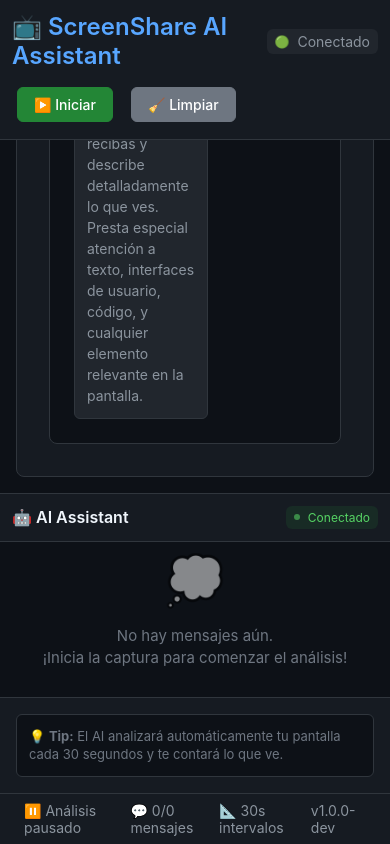
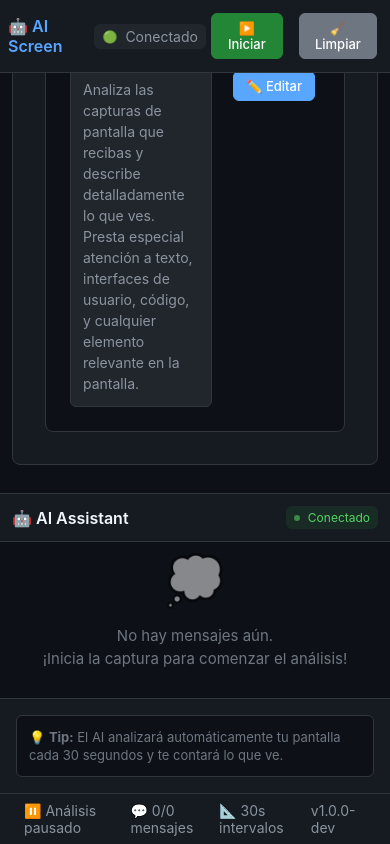
Before and after one commit to maikar1995/screenshare-web, a React (Vite) app: page / in a window 390 px wide. Built offline with nearby package versions, Linux system fonts and the light colour scheme.

Commit message:
finish set up

```diff
--- a/src/components/Layout/Header.tsx
+++ b/src/components/Layout/Header.tsx
@@ -59,7 +59,7 @@ export const Header: React.FC<HeaderProps> = ({
     <header className="app-header">
       <div className="header-left">
         <h1 className="app-title">
-          📺 ScreenShare AI Assistant
+          🤖 AI Screen
         </h1>
         <div className="connection-status">
           <span className="status-icon">{getConnectionStatusIcon()}</span>
--- a/src/styles/chat.css
+++ b/src/styles/chat.css
@@ -4,6 +4,7 @@
   flex-direction: column;
   height: 100%;
   background: #0d1117;
+  overflow: hidden;
 }
 
 .chat-header {
@@ -67,10 +68,12 @@
 .chat-messages {
   flex: 1;
   overflow-y: auto;
+  overflow-x: hidden;
   padding: 1rem;
   display: flex;
   flex-direction: column;
   gap: 1rem;
+  max-height: 100%;
 }
 
 .chat-messages::-webkit-scrollbar {
--- a/src/styles/layout.css
+++ b/src/styles/layout.css
@@ -13,10 +13,11 @@
   display: flex;
   align-items: center;
   justify-content: space-between;
-  padding: 0.75rem 1.5rem;
+  padding: 0.5rem 1rem;
   background: #161b22;
   border-bottom: 1px solid #30363d;
   box-shadow: 0 1px 3px rgba(0, 0, 0, 0.3);
+  flex-shrink: 0;
 }
 
 .header-left {
@@ -27,7 +28,7 @@
 
 .app-title {
   margin: 0;
-  font-size: 1.5rem;
+  font-size: 1.1rem;
   font-weight: 600;
   color: #58a6ff;
 }
@@ -66,12 +67,12 @@
 .btn {
   display: inline-flex;
   align-items: center;
-  padding: 0.5rem 1rem;
+  padding: 0.375rem 0.75rem;
   border: 1px solid #30363d;
   border-radius: 0.375rem;
   background: #21262d;
   color: #f0f6fc;
-  font-size: 0.875rem;
+  font-size: 0.8125rem;
   font-weight: 500;
   cursor: pointer;
   transition: all 0.2s ease;
@@ -167,11 +168,12 @@
 .capture-area {
   flex: 1;
   display: flex;
-  align-items: center;
+  align-items: flex-start;
   justify-content: center;
-  padding: 2rem;
+  padding: 1rem;
   background: #0d1117;
   position: relative;
+  overflow-y: auto;
 }
 
 .capture-area.capturing {
@@ -185,6 +187,8 @@
 .capture-content {
   text-align: center;
   max-width: 600px;
+  width: 100%;
+  padding: 1rem 0;
 }
 
 .capture-icon {
@@ -428,14 +432,15 @@
 
 @media (max-width: 768px) {
   .app-header {
-    flex-direction: column;
-    gap: 0.75rem;
-    padding: 0.75rem;
+    padding: 0.5rem;
   }
 
-  .header-left,
-  .header-right {
-    width: 100%;
+  .app-title {
+    font-size: 1rem;
+  }
+
+  .control-buttons {
+    gap: 0.375rem;
   }
 
   .control-buttons {
@@ -443,7 +448,7 @@
   }
 
   .capture-area {
-    padding: 1rem;
+    padding: 0.75rem;
   }
 
   .capture-icon {
--- a/src/styles/main.css
+++ b/src/styles/main.css
@@ -10,7 +10,6 @@ body {
     'Ubuntu', 'Cantarell', 'Open Sans', 'Helvetica Neue', sans-serif;
   background-color: #0d1117;
   color: #f0f6fc;
-  overflow: hidden;
 }
 
 #root {
```
